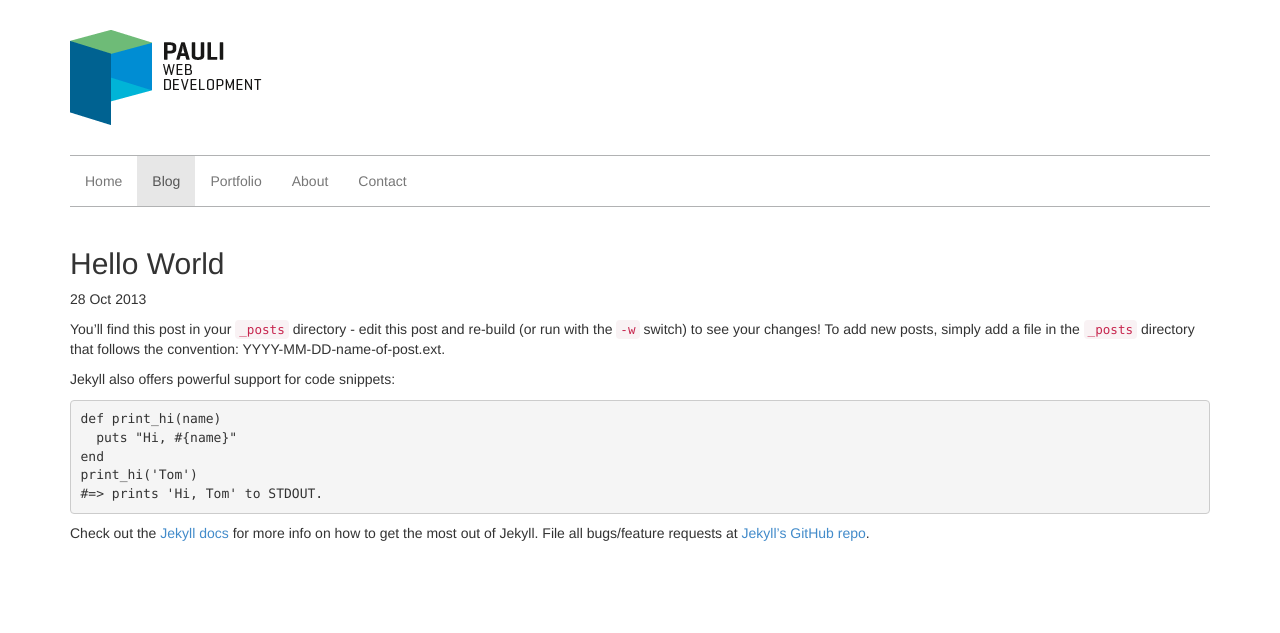
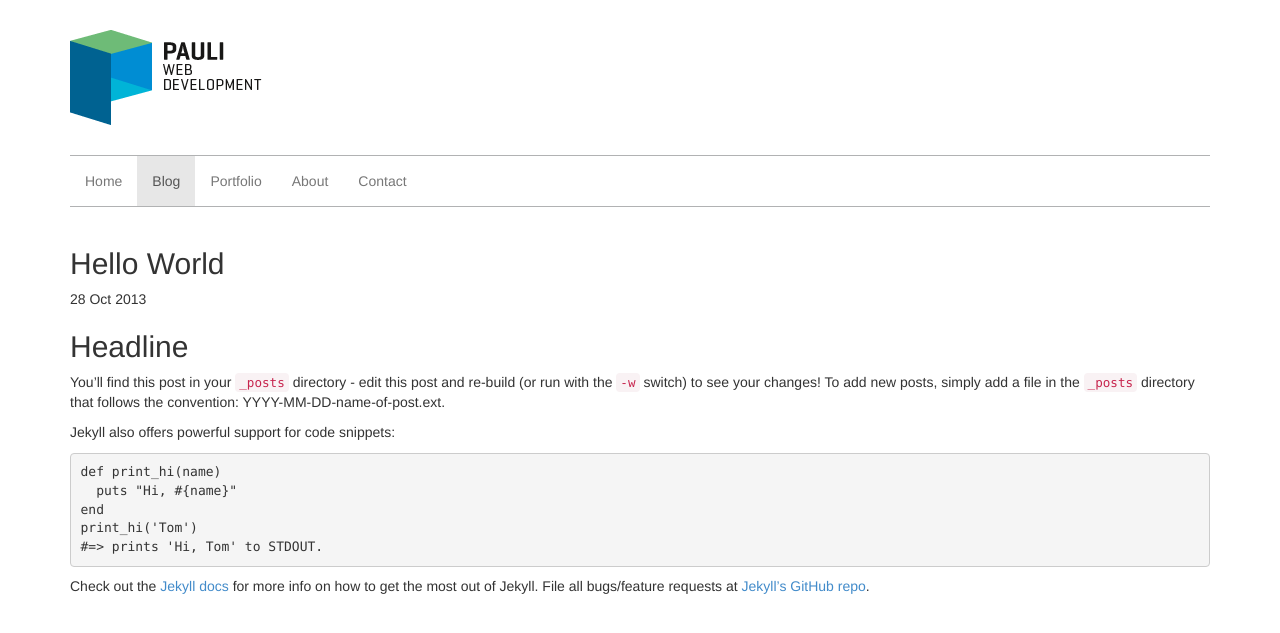
Before and after one commit to bpauli/bpauli.github.io, a Jekyll site: the page built from _posts/2013-10-28-welcome-to-jekyll.markdown, in a window 1280 px wide. Shown: the top 633 px of the page. Built offline with Jekyll 4.4.1, drawn with Linux system fonts in a browser that asks for light colours; nearby versions of some CDN libraries; Markdown is read by kramdown in place of the engine named in the settings.

Commit message:
git test

```diff
--- a/_posts/2013-10-28-welcome-to-jekyll.markdown
+++ b/_posts/2013-10-28-welcome-to-jekyll.markdown
@@ -4,6 +4,8 @@ title:  "Hello World"
 date:   2013-10-28 10:45:39
 categories: jekyll update
 ---
+## Headline
+
 You'll find this post in your `_posts` directory - edit this post and re-build (or run with the `-w` switch) to see your changes!
 To add new posts, simply add a file in the `_posts` directory that follows the convention: YYYY-MM-DD-name-of-post.ext.
 
```
